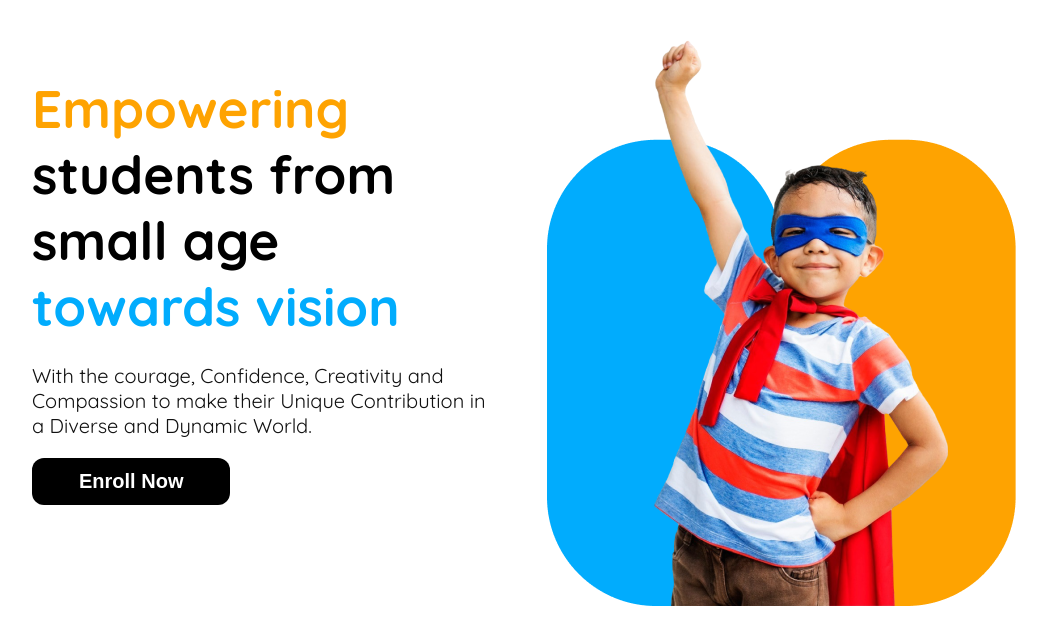
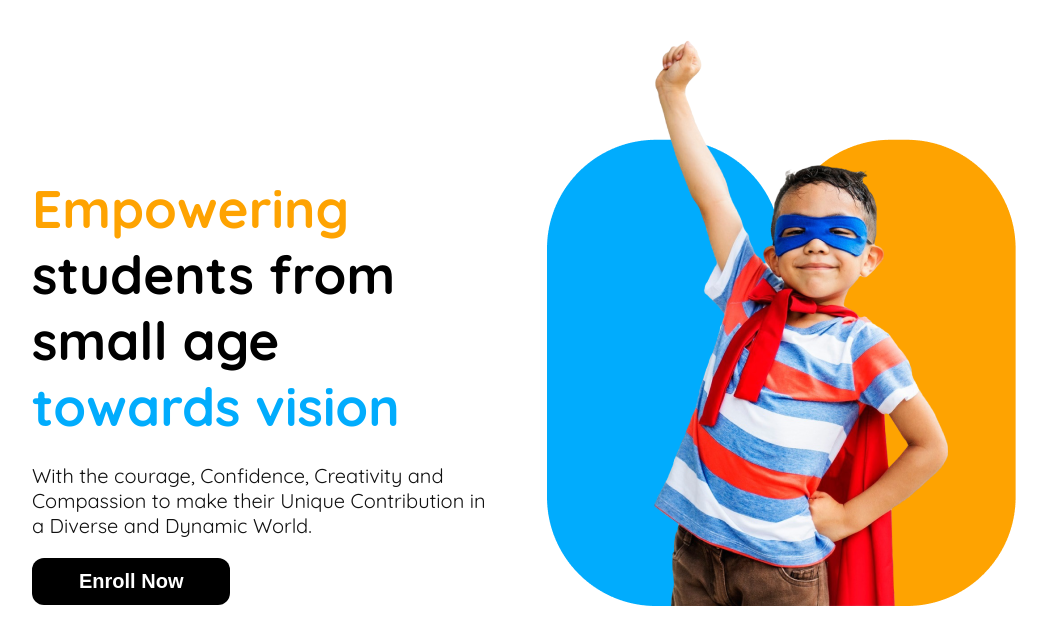
Before and after one commit to ZulkarNayem/Assignment-2, a plain HTML site: page index.html in a window 1280 px wide. Shown: the part 81-725 px from the top of the page, without its empty margins (116-1163 px from the left). Drawn offline with Linux system fonts and the light colour scheme.

Commit message:
minor mistakes removed

```diff
--- a/styles/style.css
+++ b/styles/style.css
@@ -97,7 +97,9 @@ header ul a {
     margin: 34px 140px;
     gap: 50px;
 }
-
+.banner-info{
+    padding-top: 100px;
+}
 .banner-title {
     padding: 0;
     margin-bottom: auto;
```
